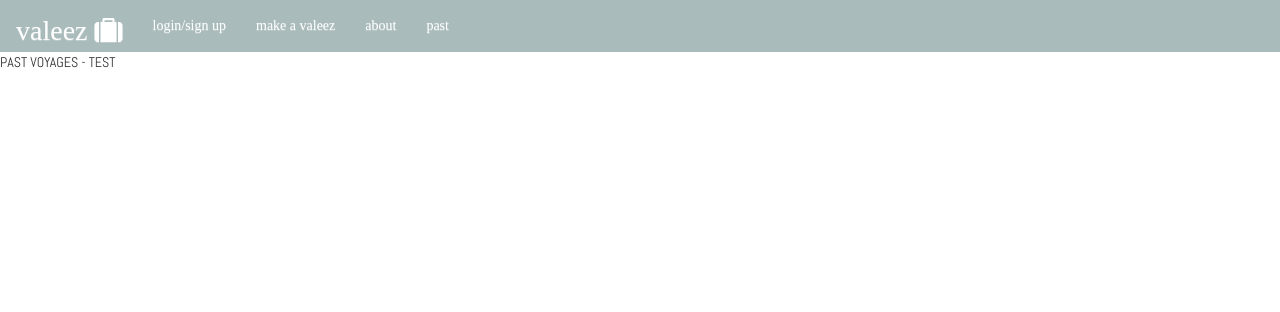
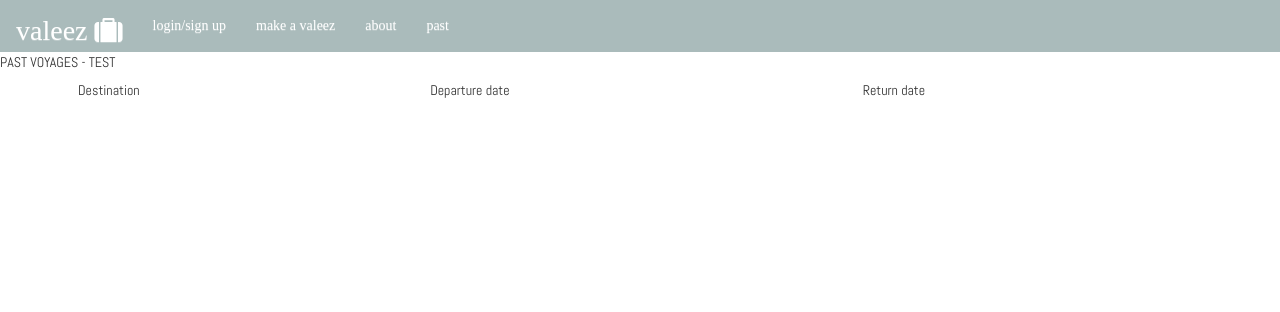
Before and after one commit to eleanorstrib/valeez-reboot-heroku, a Django app: page /past_voyages/ in a window 1280 px wide. Shown: the top 312 px of the page. Run offline with Django 3.2, Linux system fonts and the light colour scheme; data that the repository does not hold is empty; some libraries are stand-ins or nearby versions; some web fonts are replaced.

Commit message:
added table for data in past_voyages, favicon

```diff
--- a/valeezapp/static/styles/styles.css
+++ b/valeezapp/static/styles/styles.css
@@ -47,7 +47,7 @@ body {
 
 .title-text {
 	font-family: 'Cherry Cream Soda', serif;
-	font-size: 1.5em;
+	font-size: 1em;
 }
 
 .jumbotron {
--- a/valeezapp/templates/base.html
+++ b/valeezapp/templates/base.html
@@ -2,9 +2,10 @@
 
 <!DOCTYPE html>
 
-<html>
+<html lang="en">
 
 	<head>
+	 <link rel='shortcut icon' href='../static/images/favicon.ico' type='image/icon'/ >
 		<title>valeez | get packing!</title>
 
 	</head>
--- a/valeezapp/templates/valeezapp/index.html
+++ b/valeezapp/templates/valeezapp/index.html
@@ -5,8 +5,7 @@
 			<div class="container">
 
 				<div class="col-sm-8 col-lg-7">
-					<span class="title-text">Know just what to bring when it's time to get packing</span>
-
+					<p><span class="title-text">Ready to get packing?</span></p>
 					<form class="form-horizontal" role="form">
 						<div class="form-group">
 							    <label for="destination" class="col-sm-4 control-label">Destination</label>
--- a/valeezapp/templates/valeezapp/past_voyages.html
+++ b/valeezapp/templates/valeezapp/past_voyages.html
@@ -3,16 +3,26 @@
 {% block content %}
 
 PAST VOYAGES - TEST
-
-<div class="table-responsive">
-	<table class="table">
-
-{% for voyage in voyages %}
-	{{ voyage.destination }}
-	{{ voyage.depart_date }}
-	{{ voyage.return_date }}
-{% endfor %}
-	</table>
+<div class="container">
+	<div class="table-responsive">
+		<table class="table">
+			<thead>
+				<tr>
+					<td>Destination</td>
+					<td>Departure date</td>
+					<td>Return date</td>
+				</tr>
+			</thead>
+			<tbody>
+				{% for voyage in voyages %}
+					<tr>
+					<td>{{ voyage.destination }}</td>
+					<td>{{ voyage.depart_date }}</td>
+					<td>{{ voyage.return_date }}</td>
+					</tr>
+				{% endfor %}
+			</tbody>
+		</table>
+	</div>
 </div>
-
 {% endblock %}
```
Also changed, not shown: valeezapp/templates/past_voyages.html (deleted, +0 -10 lines), 1 other file.
